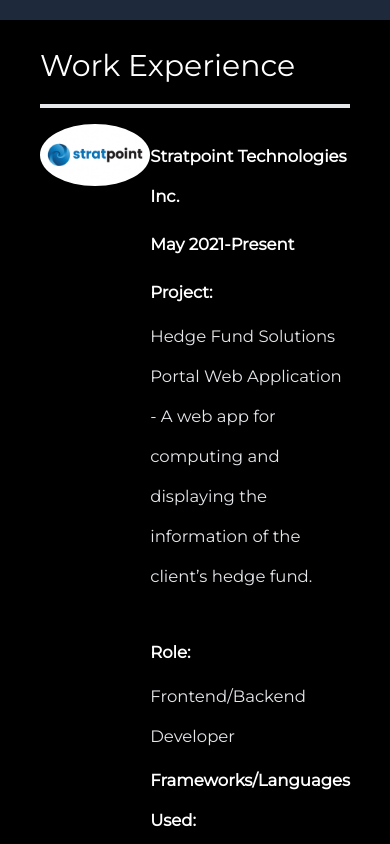
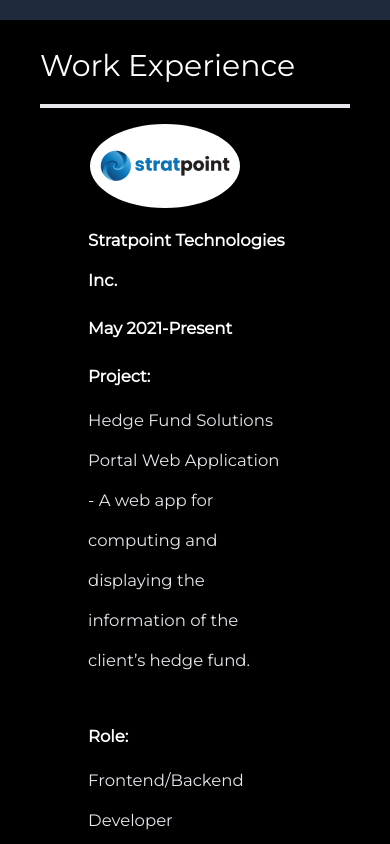
Before and after one commit to wreckingralph06/online-portfolio, a Next.js app: page / in a window 390 px wide. Shown: the part 1660-2504 px from the top of the page. Built offline with nearby package versions, Linux system fonts and the light colour scheme.

Commit message:
Added responsive design for work-experience section on mobile view (separate rows for img and text)

```diff
--- a/pages/index.js
+++ b/pages/index.js
@@ -88,11 +88,11 @@
           <div id="work-experience" className="work-experience py-6 px-10 md:px-20 lg:px-40 bg-black">
             <h3 className="work-experience-label text-3xl py-1 dark:text-white ">Work Experience</h3>
             <hr className="my-4 h-px bg-gray-200 border-2 dark:bg-gray-700"></hr>
-            <div className="stratpoint flex justify-between my-4">
+            <div className="stratpoint flex flex-wrap justify-between my-4">
               <div className="company-pic">
                 <ImageContainer imgClass={"profile-img"} imageKey={stratpointLogo} />
               </div>
-              <div className="basis-1/2">
+              <div className="basis-1/2 ml-12">
                 <div className="py-2 leading-8 text-gray-800 dark:text-gray-200">
                   <p className="py-1 dark:text-white font-bold">
                     Stratpoint Technologies Inc.
--- a/styles/index.css
+++ b/styles/index.css
@@ -52,7 +52,8 @@
 
 .company-pic {
   width: 150px;
-  height: 150px;
+  height: auto;
+  margin-left: 50px;
 }
 
 @media only screen and (max-width: 300px) {
```
